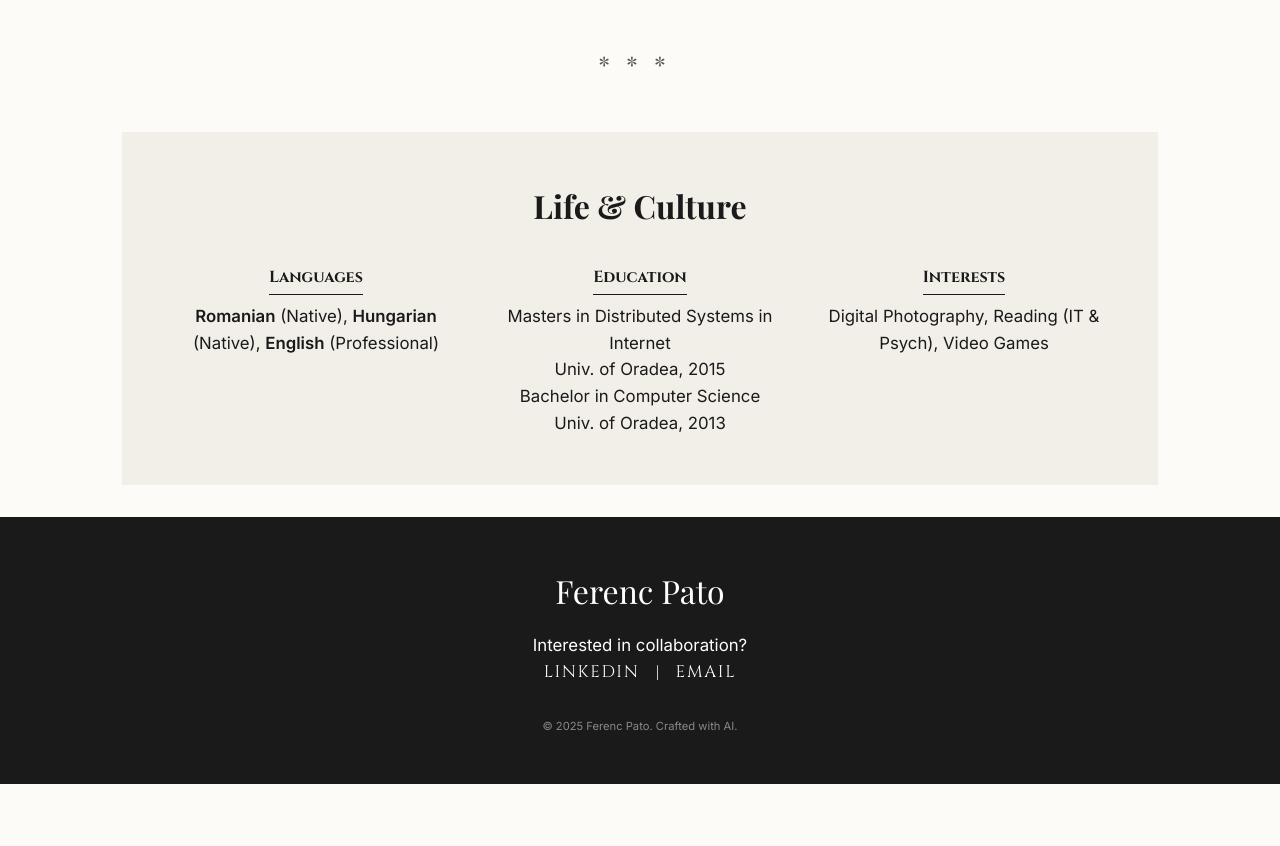
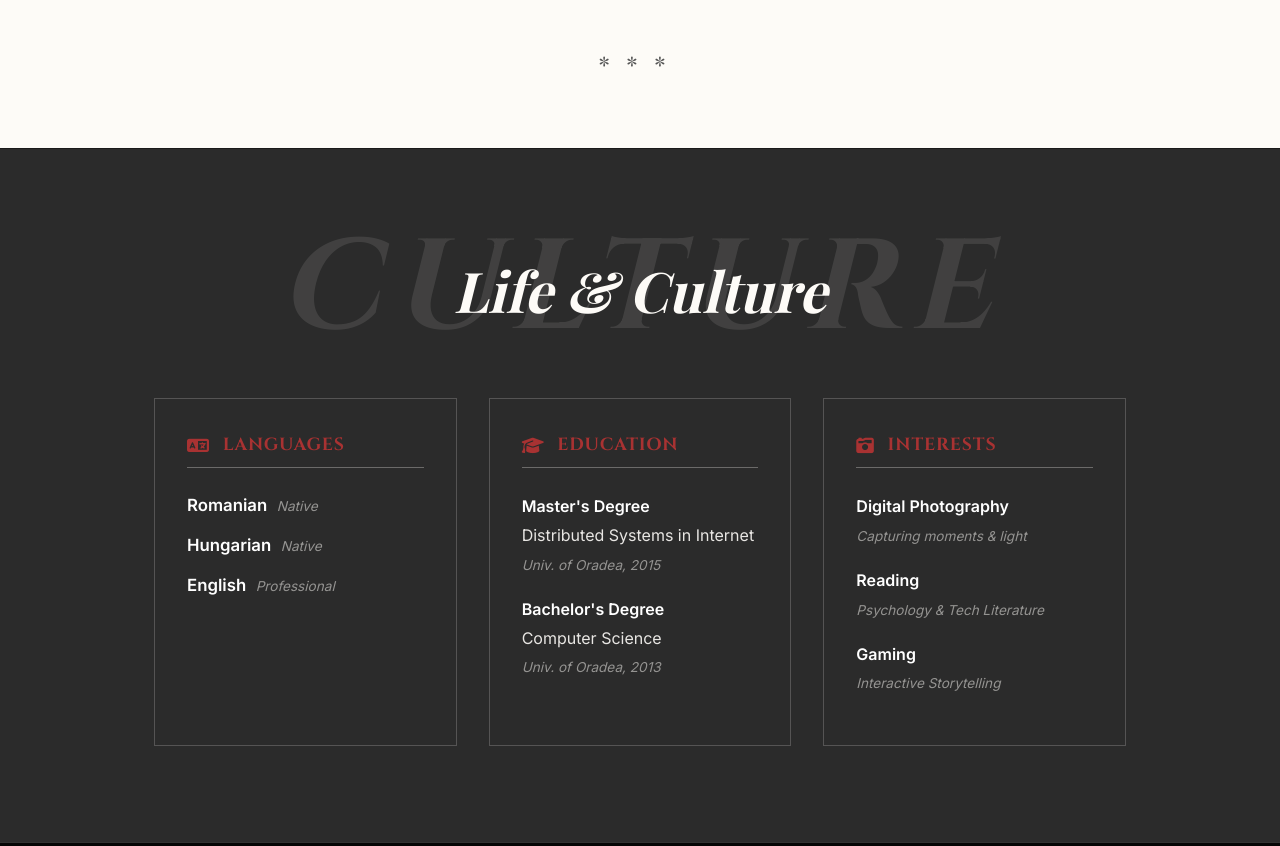
Before and after one commit to ferquo/resume, a website built with Vite: page index.html in a window 1280 px wide. Shown: the part 2323-3169 px from the top of the page. Before the commit the page ends 3107 px from the top, so only its background shows below. Built offline with nearby package versions, Linux system fonts and the light colour scheme; a web font is replaced by a local one.

Commit message:
Redesign Life & Culture section with improved layout
Updated the Life & Culture section in index.html and styles.css for a more modern, visually appealing layout. Changes include a new color scheme, enhanced grid and card styling, decorative title background, and improved content structure with icons and clearer formatting for languages, education, and interests.

```diff
--- a/css/styles.css
+++ b/css/styles.css
@@ -366,36 +366,119 @@ a {
 
 /* Lifestyle & Colophon */
 .lifestyle-section {
-    background: #f2efe9;
-    padding: 3rem;
-    margin-bottom: 2rem;
+    background-color: #2b2b2b;
+    /* Lighter Charcoal */
+    color: #FDFBF7;
+    /* Off-white */
+    padding: 6rem 0;
+    margin: 4rem 0 0 0;
+    /* Remove bottom margin */
+    width: 100%;
+    position: relative;
+    border-top: 1px solid var(--color-text);
+    border-bottom: 1px solid #333;
+    /* Subtle seam */
 }
 
 .lifestyle-title {
     font-family: var(--font-heading);
+    font-size: 3.5rem;
     text-align: center;
-    font-size: 2rem;
-    margin-bottom: 2rem;
+    margin-bottom: 4rem;
+    font-style: italic;
+    position: relative;
+    z-index: 1;
+}
+
+/* Decorative element behind title */
+.lifestyle-title::after {
+    content: "CULTURE";
+    position: absolute;
+    top: 50%;
+    left: 50%;
+    transform: translate(-50%, -50%);
+    font-family: var(--font-accent);
+    font-size: 8rem;
+    opacity: 0.1;
+    white-space: nowrap;
+    z-index: -1;
+    font-weight: 700;
+    letter-spacing: 0.1em;
 }
 
 .lifestyle-grid {
     display: grid;
-    grid-template-columns: repeat(3, 1fr);
+    /* Reduced min-width to 250px to ensure 3 columns fit easily on laptops */
+    grid-template-columns: repeat(auto-fit, minmax(250px, 1fr));
     gap: 2rem;
-    text-align: center;
+    /* Reduced gap slightly */
+    max-width: 1200px;
+    margin: 0 auto;
+    padding: 0 2rem;
+}
+
+.lifestyle-card {
+    background: transparent;
+    padding: 2rem;
+    border: 1px solid rgba(253, 251, 247, 0.2);
+    transition: transform 0.3s ease, border-color 0.3s ease;
+}
+
+.lifestyle-card:hover {
+    border-color: var(--color-highlight);
+    transform: translateY(-5px);
 }
 
 .lifestyle-card h3 {
     font-family: var(--font-accent);
+    font-size: 1.1rem;
+    margin-bottom: 1.5rem;
+    border-bottom: 1px solid rgba(253, 251, 247, 0.3);
+    padding-bottom: 0.5rem;
+    display: flex;
+    align-items: center;
+    gap: 0.8rem;
+    text-transform: uppercase;
+    letter-spacing: 0.05em;
+    color: var(--color-highlight);
+}
+
+.lifestyle-card p {
     font-size: 1rem;
-    margin-bottom: 0.5rem;
-    border-bottom: 1px solid var(--color-text);
-    display: inline-block;
-    padding-bottom: 0.2rem;
+    line-height: 1.8;
+    color: rgba(253, 251, 247, 0.9);
+    margin-bottom: 1rem;
+}
+
+.lifestyle-card ul {
+    list-style: none;
+    padding: 0;
+}
+
+.lifestyle-card li {
+    margin-bottom: 0.8rem;
+}
+
+.lifestyle-card strong {
+    color: #fff;
+    font-weight: 600;
+}
+
+.lifestyle-card .text-muted {
+    color: rgba(253, 251, 247, 0.5);
+    font-style: italic;
+    font-size: 0.85rem;
+}
+
+@media (max-width: 600px) {
+    .lifestyle-title::after {
+        font-size: 4rem;
+    }
 }
 
 .colophon {
-    background: var(--color-text);
+    background-color: #050505;
+    /* Pitch black, darker than #1a1a1a */
     color: #fff;
     padding: 3rem 0;
     text-align: center;
--- a/index.html
+++ b/index.html
@@ -195,29 +195,39 @@
 
         <div class="editorial-line-break">***</div>
 
-        <!-- Bottom Page: Life & Contact -->
-        <section class="lifestyle-section fade-in" id="personal">
+
+    </main>
+
+    <!-- Life & Culture Section (Full Width) -->
+    <section class="lifestyle-section fade-in" id="personal">
+        <div class="editorial-container">
             <h2 class="lifestyle-title">Life & Culture</h2>
             <div class="lifestyle-grid">
                 <div class="lifestyle-card">
-                    <h3>Languages</h3>
-                    <p><strong>Romanian</strong> (Native), <strong>Hungarian</strong> (Native), <strong>English</strong>
-                        (Professional)</p>
+                    <h3><i class="fa-solid fa-language"></i> Languages</h3>
+                    <ul>
+                        <li><strong>Romanian</strong> &nbsp;<span class="text-muted">Native</span></li>
+                        <li><strong>Hungarian</strong> &nbsp;<span class="text-muted">Native</span></li>
+                        <li><strong>English</strong> &nbsp;<span class="text-muted">Professional</span></li>
+                    </ul>
                 </div>
                 <div class="lifestyle-card">
-                    <h3>Education</h3>
-                    <p>Masters in Distributed Systems in Internet <br> <span class="text-muted">Univ. of Oradea,
-                            2015</span></p>
-                    <p>Bachelor in Computer Science <br> <span class="text-muted">Univ. of Oradea, 2013</span></p>
+                    <h3><i class="fa-solid fa-graduation-cap"></i> Education</h3>
+                    <p><strong>Master's Degree</strong><br>Distributed Systems in Internet<br><span
+                            class="text-muted">Univ. of Oradea, 2015</span></p>
+                    <p><strong>Bachelor's Degree</strong><br>Computer Science<br><span class="text-muted">Univ. of
+                            Oradea, 2013</span></p>
                 </div>
                 <div class="lifestyle-card">
-                    <h3>Interests</h3>
-                    <p>Digital Photography, Reading (IT & Psych), Video Games</p>
+                    <h3><i class="fa-solid fa-camera-retro"></i> Interests</h3>
+                    <p><strong>Digital Photography</strong><br><span class="text-muted">Capturing moments & light</span>
+                    </p>
+                    <p><strong>Reading</strong><br><span class="text-muted">Psychology & Tech Literature</span></p>
+                    <p><strong>Gaming</strong><br><span class="text-muted">Interactive Storytelling</span></p>
                 </div>
             </div>
-        </section>
-
-    </main>
+        </div>
+    </section>
 
     <!-- Footer / Colophon -->
     <footer class="colophon" id="contact">
```
